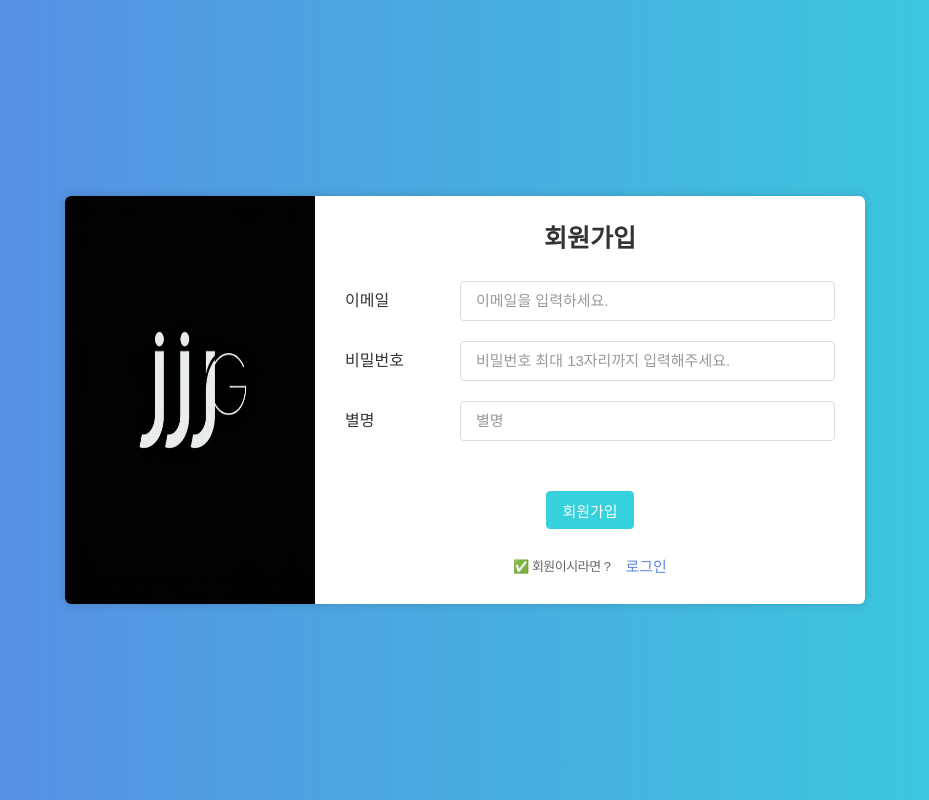
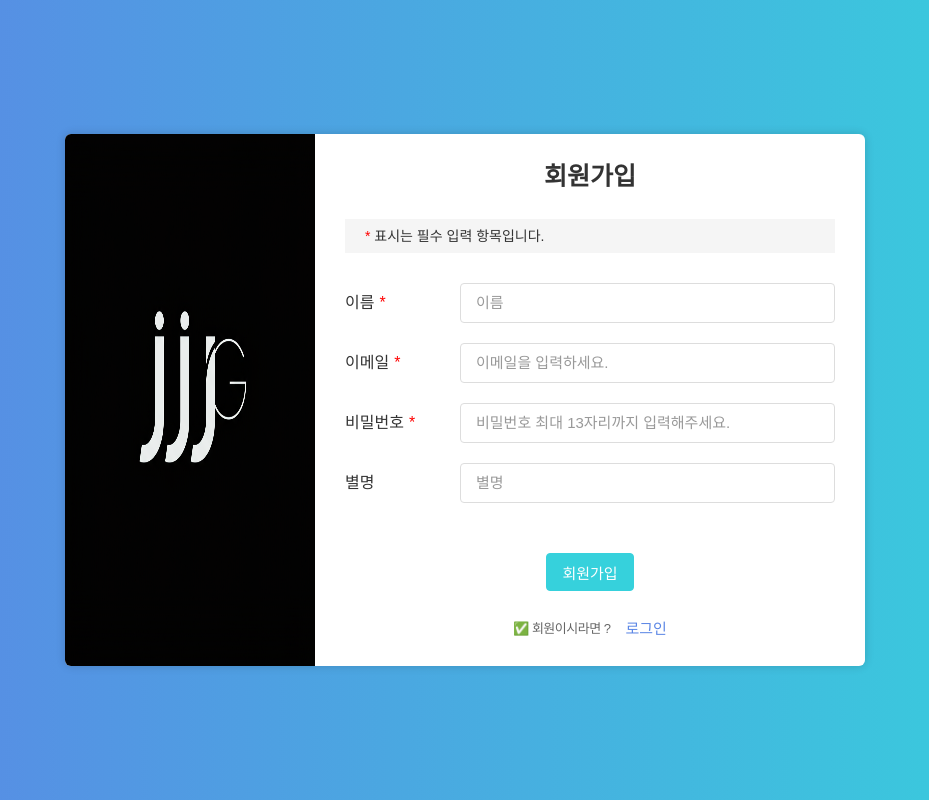
Before and after one commit to JeongJae1203/jjlog, a Vue app: page /join in a window 1280 px wide. Shown: the whole page, without its empty margins (175-1104 px from the left). Built offline with nearby package versions, Linux system fonts and the light colour scheme; a web font is replaced by a local one.

Commit message:
test : call write form data

```diff
--- a/src/assets/scss/login/login.scss
+++ b/src/assets/scss/login/login.scss
@@ -14,6 +14,17 @@
     background-color: #fff;
     border-radius: 6px;
     box-shadow: 0 0 10px rgba(0, 0, 0, .16);
+  }
+
+  .login__desc {
+    margin-bottom: 3rem;
+    background-color: #f5f5f5;
+    padding: 1rem 2rem;
+    font-size: 1.4rem;
+
+    span {
+      color: #ff0000;
+    }
   }
 
   .login__logo {
@@ -44,6 +55,17 @@
 
     .input__wrap {
       margin-bottom: 1.5rem;
+
+      &.required {
+        label {
+          &::after {
+            content: '*';
+            display: inline-block;
+            margin-left: .5rem;
+            color: #ff0000;
+          }
+        }
+      }
 
       &:last-child {
         margin-bottom: 0;
--- a/src/assets/scss/main.scss
+++ b/src/assets/scss/main.scss
@@ -58,6 +58,11 @@ input {
     font-size: 1.3rem;
     color: #999;
   }
+
+  &:read-only {
+    background-color: #f5f5f5;
+    cursor: not-allowed;
+  }
 }
 
 @media all and (min-width: 768px) {
--- a/src/assets/scss/write/write.scss
+++ b/src/assets/scss/write/write.scss
@@ -24,9 +24,29 @@
 
 .write__wrap {
   .write__item {
+    + .write__item {
+      margin-top: 1.5rem;
+    }
+
     label {
       display: block;
       margin-bottom: 1rem;
+    }
+
+    select {
+      width: 100%;
+      min-height: 3.5rem;
+      padding: 0 1rem;
+      border: 1px solid #DDD;
+      border-radius: 4px;
+      outline: none;
+      font: {
+        family: 'Noto Sans KR', sans-serif;
+        size: 1.4rem;
+        weight: 400;
+      }
+      color: #444;
+      transition: .35s;
     }
   }
 }
@@ -41,7 +61,16 @@
   .write__wrap {
     .write__item {
       display: flex;
+      align-items: center;
       gap: 1.5rem;
+
+      &.align-start {
+        align-items: flex-start;
+      }
+
+      + .write__item {
+        margin-top: 2.5rem;
+      }
 
       label {
         margin-bottom: 0;
@@ -52,6 +81,14 @@
         }
       }
 
+      select {
+        max-width: 20rem;
+        min-height: 4rem;
+        padding: 0 1.5rem;
+        font-size: 1.6rem;
+      }
+
+      input,
       .write__item-editor {
         width: calc(100% - 15.5rem);
       }
--- a/src/components/dashboard/header/Header.vue
+++ b/src/components/dashboard/header/Header.vue
@@ -2,7 +2,7 @@
   <header class="dashboard-header">
     <div class="inner">
       <div class="dashboard-header__left">
-        <h1>대시보드</h1>
+        <router-link to="/">대시보드</router-link>
       </div>
       <div class="dashboard-header__right">
         <div class="user-info">
--- a/src/views/board/Write.vue
+++ b/src/views/board/Write.vue
@@ -6,11 +6,40 @@
         <div class="write__wrap">
           <!-- TODO : 카테고리, 제목, 이미지, 등 input 추가 -->
           <div class="write__item">
-            <label for=""></label>
+            <label for="title">제목</label>
+            <input type="text" name="title" id="title" v-model="title" ref="title">
           </div>
           <div class="write__item">
+            <label for="writer">작성자</label>
+            <input
+              type="text"
+              name="writer"
+              id="writer"
+              :value="writerName"
+              readonly
+            />
+          </div>
+          <div class="write__item">
+            <label for="category">카테고리</label>
+            <select name="category" id="category" ref="category">
+              <option value="develop">개발</option>
+              <option value="design">디자인</option>
+              <option value="etc">기타</option>
+            </select>
+          </div>
+          <div class="write__item align-start">
             <label for="editor">내용</label>
             <div class="write__item-editor" ref="editor"></div>
+          </div>
+          <div class="write__item">
+            <label for="createdAt">등록일자</label>
+            <input
+              type="date"
+              name="createdAt"
+              id="createdAt"
+              readonly
+              :value="createdAt"
+            />
           </div>
         </div>
         <div class="btn__container">
@@ -30,7 +59,20 @@
     name: 'Write',
     data() {
       return {
-        editor: null
+        editor: null,
+        writer: JSON.parse(localStorage.getItem('user')).nickname,
+        category: '',
+        title: '',
+        content: '',
+        createdAt: new Date().getFullYear() + '-' + (new Date().getMonth() + 1) + '-' + new Date().getDate()
+      }
+    },
+    computed : {
+      writerName() {
+        const nickname = JSON.parse(localStorage.getItem('user')).nickname
+            , name = JSON.parse(localStorage.getItem('user')).name;
+
+        return nickname ? nickname : name;
       }
     },
     mounted() {
@@ -39,19 +81,51 @@
         el: this.$refs.editor,
         height: '500px',
         initialEditType: 'markdown',
-        previewStyle: 'vertical'
+        previewStyle: 'vertical',
+        hooks: {
+          addImageBlobHook: (blob, callback) => {
+            const formData = new FormData();
+            formData.append('image', blob);
+
+            // TODO : 이미지 upload 하는 로직 추가
+            callback(blob);
+          }
+        }
       });
     },
     methods : {
       submitPostHandler() {
-        console.log(' ==== 등록 시작 ==== ');
+        // 입력된 값 받기
+        const content = this.editor.getMarkdown()
+            , category = this.$refs.category.value
+            , writer = this.writerName
+            , title = this.title
+            , createdAt = this.createdAt;
 
-        console.log('this.$refs.editor : ', this.editor);
-        // 입력된 값 받기
-        const markdown = this.editor.getMarkdown();
-        console.log('markdown : ', markdown);
+        if (!this.title.trim()) {
+          alert('제목을 입력해주세요.');
+          this.$refs.title.focus();
 
-        console.log(' ==== 등록 종료 ==== ');
+          return;
+        }
+
+        if (!content.trim()) {
+          alert('내용을 입력해주세요.');
+          this.$refs.editor.focus();
+
+          return;
+        }
+
+        // TODO : 해당, 데이터 백엔드 전송 (url 지정해서 추가해주면 될 듯)
+        const data = {
+          title,
+          writer,
+          content,
+          category,
+          createdAt
+        };
+
+        console.log('data : ', data);
       }
     }
   }
--- a/src/views/login/Join.vue
+++ b/src/views/login/Join.vue
@@ -8,9 +8,24 @@
       </div>
       <div class="login__content">
         <h2 class="login__title">회원가입</h2>
+        <p class="login__desc">
+          <span>*</span> 표시는 필수 입력 항목입니다.
+        </p>
         <!-- TODO : form -->
         <form @submit.prevent="submitHandler">
-          <div class="input__wrap">
+          <div class="input__wrap required">
+            <label for="nickname">이름</label>
+            <input
+              type="text"
+              name="name"
+              id="name"
+              placeholder="이름"
+              autocomplete="off"
+              required
+              v-model="name"
+            />
+          </div>
+          <div class="input__wrap required">
             <label for="email">이메일</label>
             <input
               type="email"
@@ -22,7 +37,7 @@
               v-model="email"
             />
           </div>
-          <div class="input__wrap">
+          <div class="input__wrap required">
             <label for="password">비밀번호</label>
             <input
               type="password"
@@ -43,7 +58,6 @@
               id="nickname"
               placeholder="별명"
               autocomplete="off"
-              required
               v-model="nickname"
             />
           </div>
@@ -70,7 +84,8 @@
       return {
         email: '',
         password: '',
-        nickname: ''
+        nickname: '',
+        name: ''
       }
     },
     methods : {
@@ -78,13 +93,15 @@
       async submitHandler() {
         const email = this.email
             , password = this.password
-            , nickname = this.nickname;
+            , nickname = this.nickname
+            , name = this.name;
 
         try {
           const response = await axios.post('http://jarryjeong.pe.kr/auth/regist', {
             email,
             password,
-            nickname
+            nickname,
+            name
           });
 
           // 성공했을 경우, input 초기화 및 main으로 이동
@@ -92,6 +109,7 @@
             this.email = '';
             this.password = '';
             this.nickname = '';
+            this.name = '';
             this.$router.push('/');
           }
         } catch (error) {
```
Also changed, not shown: 1 other file (tests, documents, lock files or other folders).
